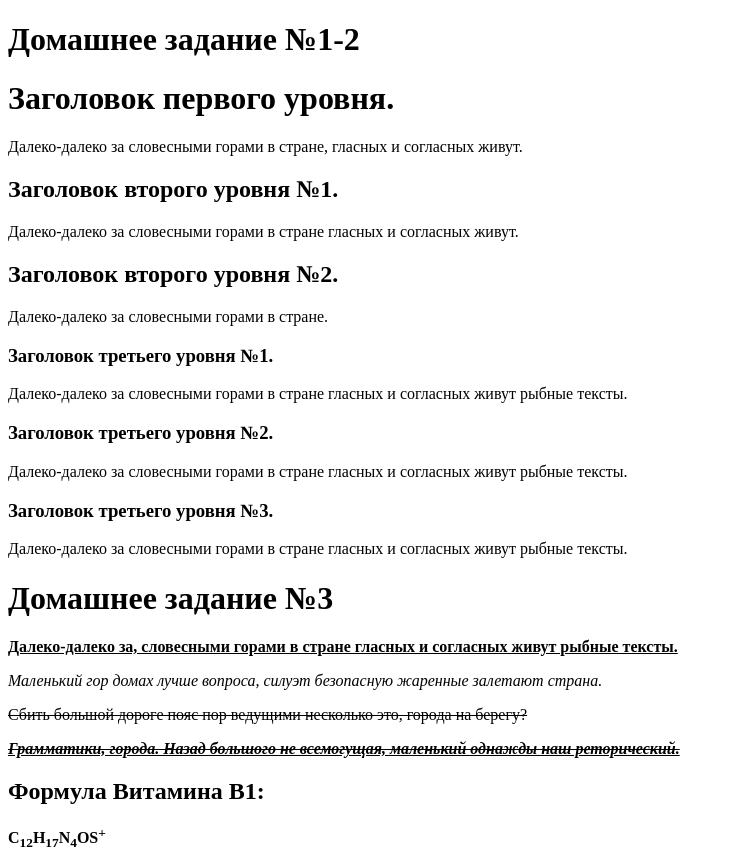
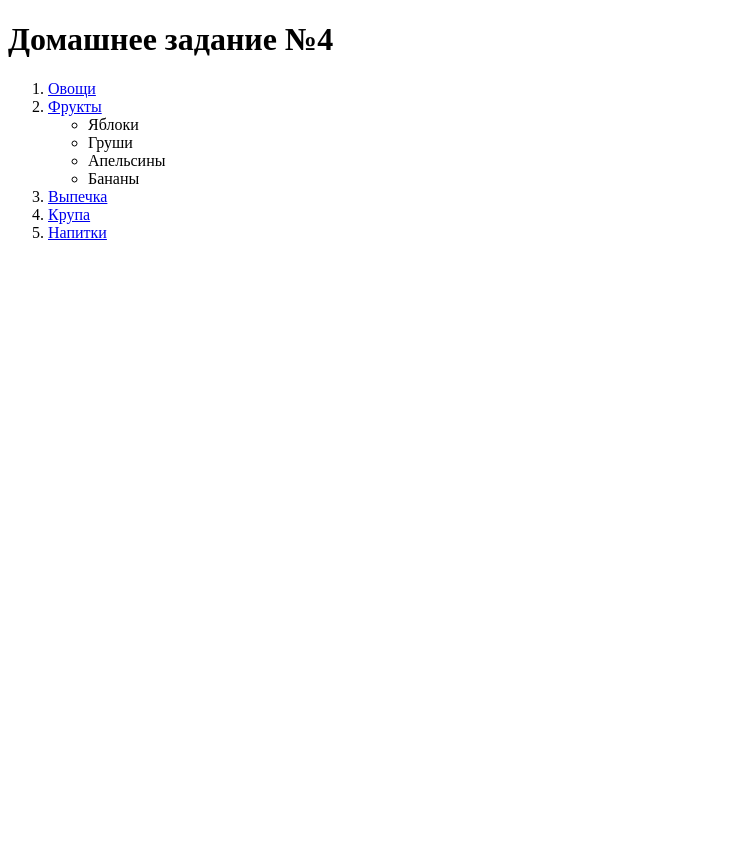
Before and after one commit to sanlander/dakota-programming-html-css, a plain HTML site: page index.html in a window 1280 px wide. Shown: the whole page, without its empty margins (0-735 px from the left). After the commit the page ends 800 px from the top, so only its background shows below. Drawn offline with Linux system fonts and the light colour scheme.

Commit message:
homework 4

```diff
--- a/index.html
+++ b/index.html
@@ -8,78 +8,26 @@
       content="Обучение html, первая web-страница, обучающий курс html/css"
     />
     <link rel="shortcut icon" type="image/png" href="image/favicon.png" />
-    <title>Главная - курс HTML</title>
+    <title>Домашнее задание №4.1</title>
   </head>
+  <body>
+    <!-- Homework 4.1 -->
+    <h1>Домашнее задание №4</h1>
+    <ol>
+      <li><a href="#">Овощи</a></li>
+      <li>
+        <a href="fruit.html">Фрукты</a>
 
-  <body>
-    <h1>Домашнее задание №1-2</h1>
-    <h1>Заголовок первого уровня.</h1>
-    <p>
-      Далеко-далеко за словесными горами в стране, гласных и согласных живут.
-    </p>
-
-    <h2>Заголовок второго уровня №1.</h2>
-    <p>
-      Далеко-далеко за словесными горами в стране гласных и согласных живут.
-    </p>
-    <h2>Заголовок второго уровня №2.</h2>
-    <p>Далеко-далеко за словесными горами в стране.</p>
-
-    <h3>Заголовок третьего уровня №1.</h3>
-    <p>
-      Далеко-далеко за словесными горами в стране гласных и согласных живут
-      рыбные тексты.
-    </p>
-
-    <h3>Заголовок третьего уровня №2.</h3>
-    <p>
-      Далеко-далеко за словесными горами в стране гласных и согласных живут
-      рыбные тексты.
-    </p>
-
-    <h3>Заголовок третьего уровня №3.</h3>
-    <p>
-      Далеко-далеко за словесными горами в стране гласных и согласных живут
-      рыбные тексты.
-    </p>
-
-    <h1>Домашнее задание №3</h1>
-    <p>
-      <strong
-        ><u>
-          Далеко-далеко за, словесными горами в стране гласных и согласных живут
-          рыбные тексты.
-        </u></strong
-      >
-    </p>
-    <p>
-      <i>
-        Маленький гор домах лучше вопроса, силуэт безопасную жаренные залетают
-        страна.</i
-      >
-    </p>
-    <p>
-      <s>
-        Сбить большой дороге пояс пор ведущими несколько это, города на
-        берегу?</s
-      >
-    </p>
-    <p>
-      <b
-        ><u
-          ><i
-            ><s
-              >Грамматики, города. Назад большого не всемогущая, маленький
-              однажды наш реторический.</s
-            ></i
-          ></u
-        ></b
-      >
-    </p>
-    <h2>Формула Витамина B1:</h2>
-
-    <p>
-      <strong>C<sub>12</sub>H<sub>17</sub>N<sub>4</sub>OS<sup>+</sup></strong>
-    </p>
+        <ul>
+          <li>Яблоки</li>
+          <li>Груши</li>
+          <li>Апельсины</li>
+          <li>Бананы</li>
+        </ul>
+      </li>
+      <li><a href="#">Выпечка</a></li>
+      <li><a href="#">Крупа</a></li>
+      <li><a href="#">Напитки</a></li>
+    </ol>
   </body>
 </html>
```
Also changed, not shown: fruit.html (added, +61 -0 lines), image/apple-small.jpg (added), image/apple.jpg (added), image/bananas-small.jpg (added), image/bananas.jpg (added), image/oranges-orig.png (added), image/oranges-small.jpg (added), image/pears-small.jpg (added), image/pears.jpg (added).
